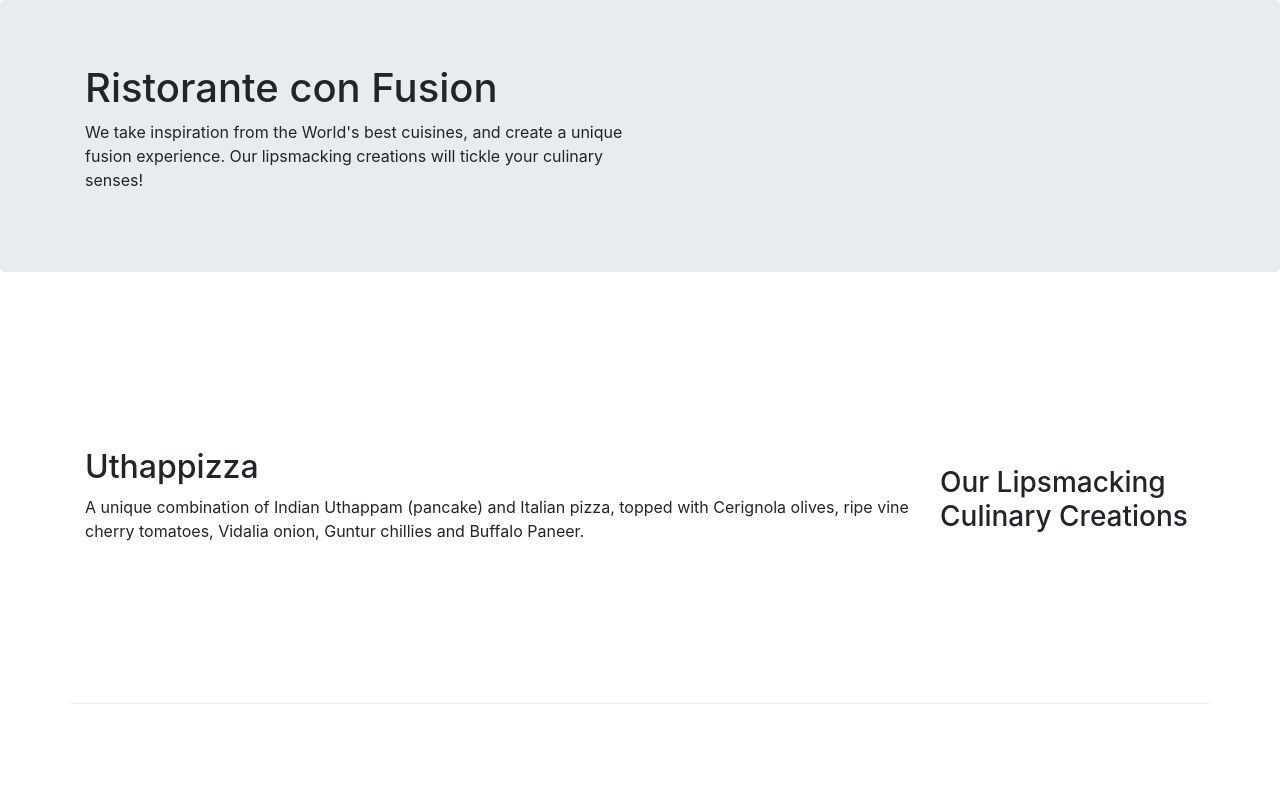
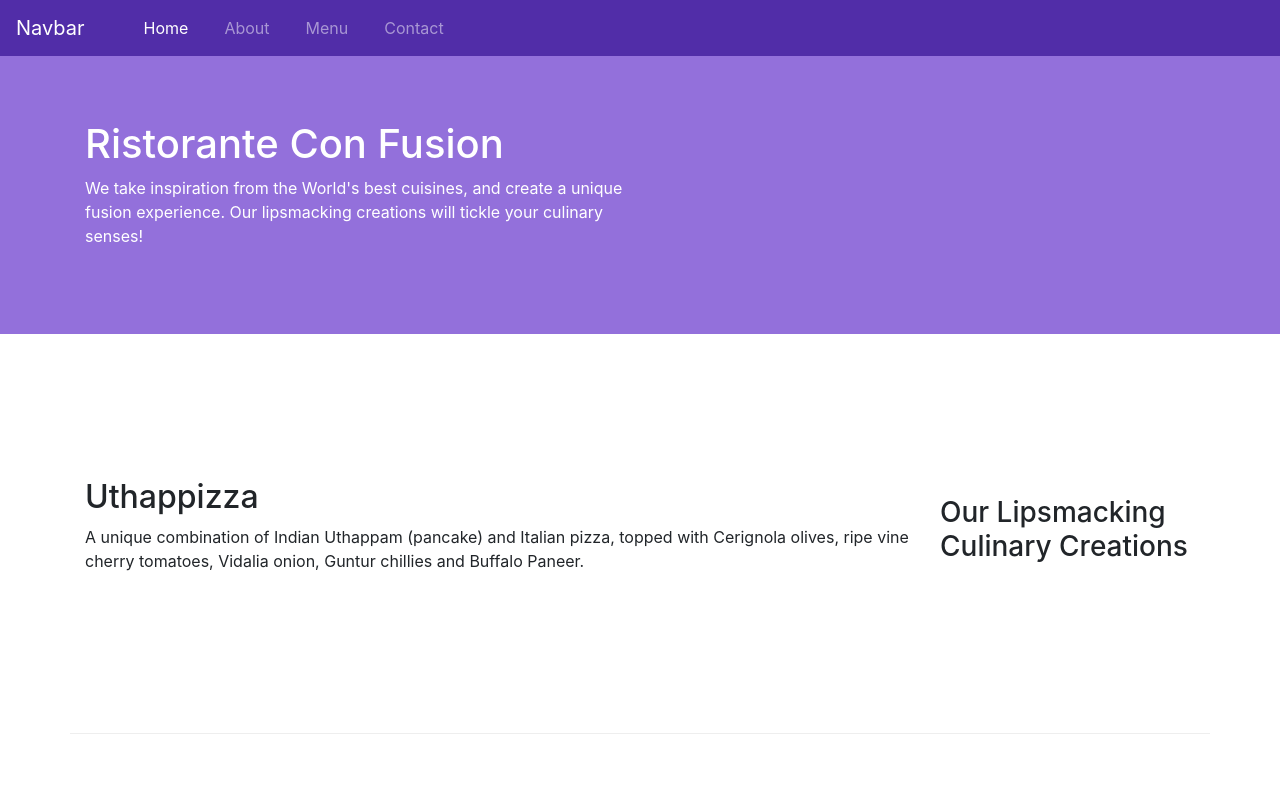
Before and after one commit to autobot-tm/conFusion, a website: page index.html in a window 1280 px wide. Shown: the top 800 px of the page. Drawn offline with nearby package versions, Linux system fonts and the light colour scheme.

Commit message:
Navbar and Breadcrumbs

```diff
--- a/css/style.css
+++ b/css/style.css
@@ -1,6 +1,6 @@
 .row-header {
-    margin:0px auto;
-    padding:0px;
+    margin: 0px auto;
+    padding: 0px;
 }
 
 
@@ -21,15 +21,29 @@
     padding: 20px 0px 20px 0px;
 }
 
-.jumbotron-fluid{
+.jumbotron-fluid {
     padding: 70px 30px 70px 30px;
     margin: 0px auto;
-    background-color:mediumpurple;
-    color:rgb(255, 255, 255);
+    background-color: mediumpurple;
+    color: rgb(255, 255, 255);
 }
 
-address{
+address {
     font-size: 10px;
     margin: 0px;
     color: #0f0f0f;
 }
+
+
+body {
+    padding: 50px 0px 0px 0px;
+    z-index: 0;
+}
+
+.navbar-dark {
+    background-color: #512DA8;
+}
+
+.navbar-nav>.navbar-item {
+    margin-left: 20px;
+}
--- a/index.html
+++ b/index.html
@@ -19,12 +19,32 @@
 
 <body>
 
-    <header class="jumbotron">
+    <nav class="navbar navbar-dark navbar-expand-sm fixed-top">
+
+        <div class="row row-navbar offset-15">
+            <button class="navbar-toggler col col-4" type="button" data-toggle="collapse" data-target="#Navbar">
+                <span class="navbar-toggler-icon"></span>
+            </button>
+            <a class="navbar-brand col" href="#">Navbar</a>
+            <div id="Navbar" class="collapse navbar-collapse">
+                <ul class="navbar-nav mr-auto">
+                    <li class="navbar-item active"><a href="#" class="nav-link">Home</a></li>
+                    <li class="navbar-item "> <a href="./aboutus.html" class="nav-link">About</a></li>
+                    <li class="navbar-item"> <a href="#" class="nav-link">Menu</a></li>
+                    <li class="navbar-item"> <a href="#" class="nav-link">Contact</a></li>
+                </ul>
+            </div>
+        </div>
+
+    </nav>
+
+    <header class="jumbotron-fluid">
         <div class="container">
             <div class="row row-header">
                 <div class="col-12 col-sm-6">
-                    <h1>Ristorante con Fusion</h1>
-                    <p>We take inspiration from the World's best cuisines, and create a unique fusion experience. Our lipsmacking creations will tickle your culinary senses!</p>
+                    <h1>Ristorante Con Fusion</h1>
+                    <p>We take inspiration from the World's best cuisines, and create a unique fusion experience. Our
+                        lipsmacking creations will tickle your culinary senses!</p>
                 </div>
                 <div class="col-12 col-sm">
                 </div>
@@ -39,7 +59,8 @@
             </div>
             <div class="col col-sm order-sm-first col-md">
                 <h2>Uthappizza</h2>
-                <p>A unique combination of Indian Uthappam (pancake) and Italian pizza, topped with Cerignola olives, ripe vine cherry tomatoes, Vidalia onion, Guntur chillies and Buffalo Paneer.</p>
+                <p>A unique combination of Indian Uthappam (pancake) and Italian pizza, topped with Cerignola olives,
+                    ripe vine cherry tomatoes, Vidalia onion, Guntur chillies and Buffalo Paneer.</p>
             </div>
         </div>
 
@@ -50,7 +71,9 @@
             </div>
             <div class="col col-sm order-sm-first col-md">
                 <h2>Weekend Grand Buffet</h2>
-                <p>Featuring mouthwatering combinations with a choice of five different salads, six enticing appetizers, six main entrees and five choicest desserts. Free flowing bubbly and soft drinks. All for just $19.99 per person </p>
+                <p>Featuring mouthwatering combinations with a choice of five different salads, six enticing appetizers,
+                    six main entrees and five choicest desserts. Free flowing bubbly and soft drinks. All for just
+                    $19.99 per person </p>
             </div>
         </div>
 
@@ -61,7 +84,9 @@
             <div class="col col-sm order-sm-first col-md">
                 <h2>Alberto Somayya</h2>
                 <h4>Executive Chef</h4>
-                <p>Award winning three-star Michelin chef with wide International experience having worked closely with whos-who in the culinary world, he specializes in creating mouthwatering Indo-Italian fusion experiences. </p>
+                <p>Award winning three-star Michelin chef with wide International experience having worked closely with
+                    whos-who in the culinary world, he specializes in creating mouthwatering Indo-Italian fusion
+                    experiences. </p>
             </div>
         </div>
     </div>
--- a/package.json
+++ b/package.json
@@ -15,6 +15,8 @@
   },
   "dependencies": {
     "bootstrap": "^4.0.0",
+    "bootstrap-social": "^5.1.1",
+    "font-awesome": "^4.7.0",
     "jquery": "^3.3.1",
     "popper.js": "^1.12.9"
   }
```
Also changed, not shown: aboutus.html (+52 -7 lines), demo.html (added, +45 -0 lines), 1 other file. Lines whose indentation alone changed are shown as unchanged.
